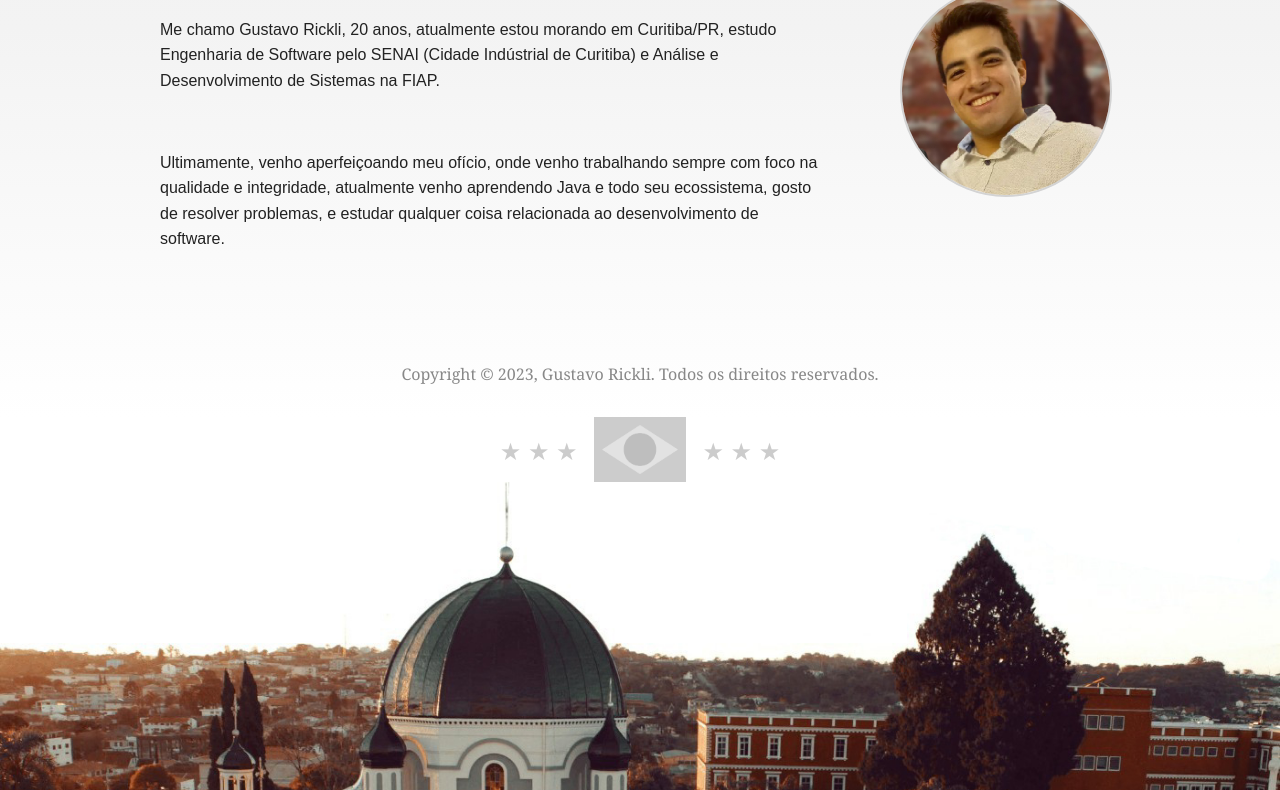
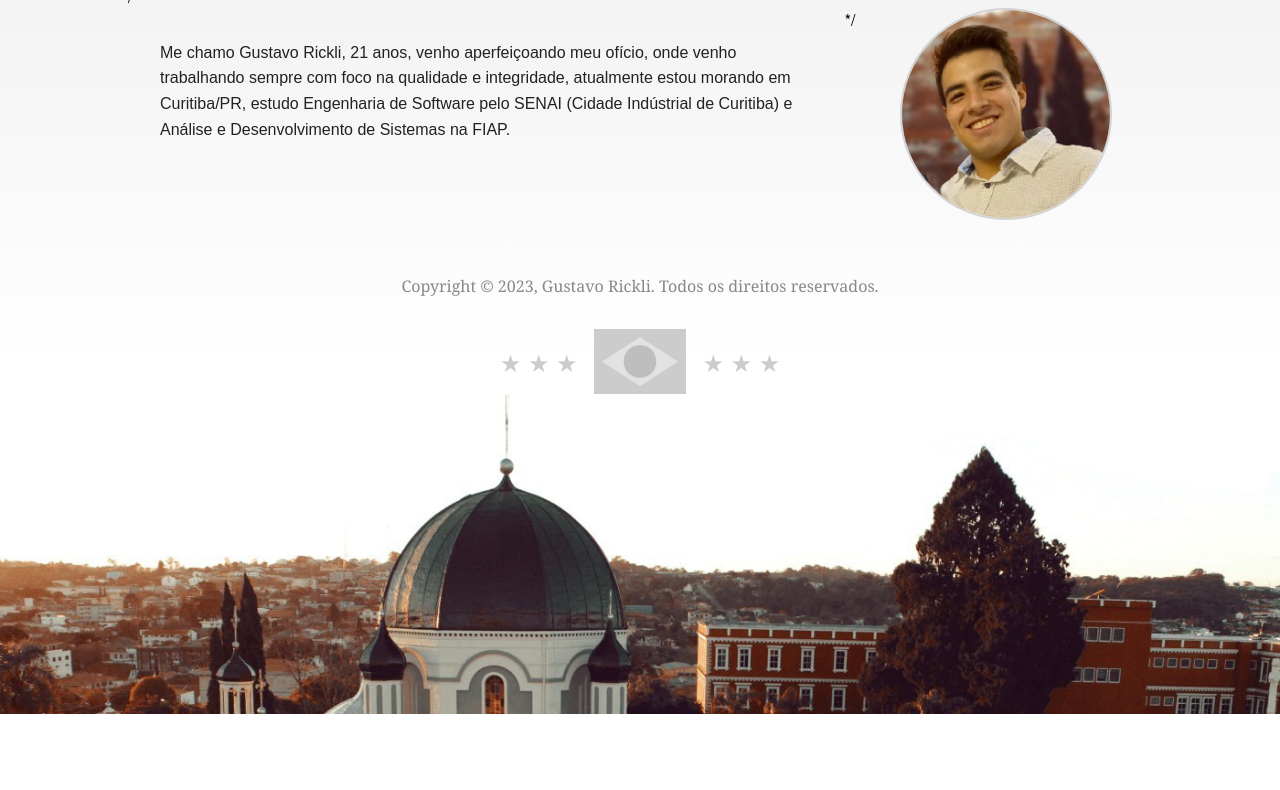
Before and after one commit to gustavo-rickli/portfolio, a plain HTML site: page index.html in a window 1280 px wide. Shown: the part 362-1152 px from the top of the page. After the commit the page ends 1081 px from the top, so only its background shows below. Drawn offline with Linux system fonts and the light colour scheme; a script that the page names is missing; a web font is replaced by a local one.

Commit message:
Update index.html

```diff
--- a/index.html
+++ b/index.html
@@ -32,19 +32,15 @@
 
     <div class="apresentation">
       <h3>Sobre Gustavo</h3>
-      <div class="image">
+      /*<div class="image">
         <img src="src/img/perfil.jpg" alt="">
-      </div>
+      </div>*/
 
       <div class="text">
-        <p>Me chamo Gustavo Rickli, 20 anos, atualmente estou morando em Curitiba/PR, estudo Engenharia de Software pelo SENAI (Cidade Indústrial de Curitiba) e Análise e Desenvolvimento de Sistemas
+        <p>Me chamo Gustavo Rickli, 21 anos, venho aperfeiçoando meu ofício, onde venho trabalhando sempre com foco na qualidade e integridade, atualmente estou morando em Curitiba/PR, estudo Engenharia de Software pelo SENAI (Cidade Indústrial de Curitiba) e Análise e Desenvolvimento de Sistemas
           na FIAP.
         </p>
 
-        <p>
-        Ultimamente, venho aperfeiçoando meu ofício, onde venho trabalhando sempre com foco na qualidade e integridade,
-          atualmente venho aprendendo Java e todo seu ecossistema, gosto de resolver problemas, e estudar qualquer coisa relacionada ao desenvolvimento de software.
-        </p>
       </div>
     </div>
 
```
